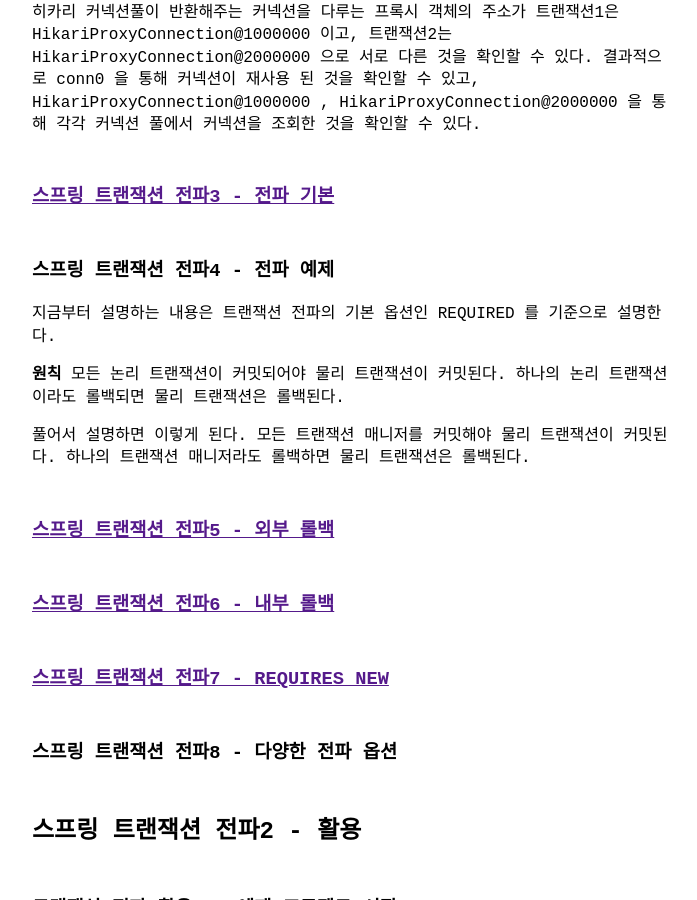
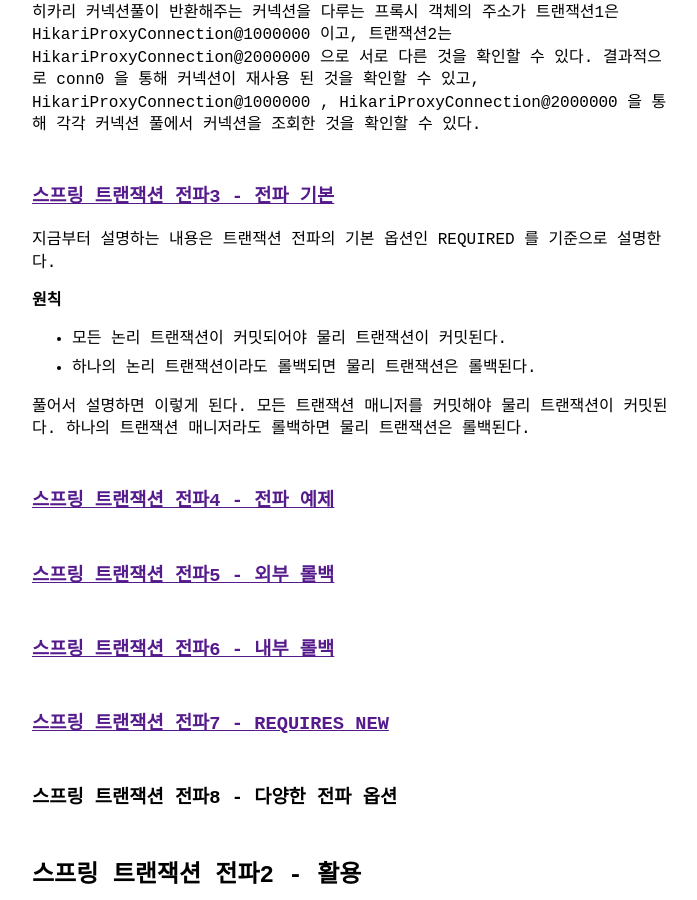
Before and after one commit to khjzzm/khjzzm.github.io, a Jekyll site: the page built from _posts/2022-06-29-Spring-Transaction.md, in a window 1280 px wide and 900 px high, scrolled down 7217 px. Shown: the whole window, without its empty margins (288-985 px from the left). Built offline with Jekyll 4.4.1, drawn with Linux system fonts in a browser that asks for light colours.

```diff
--- a/_posts/2022-06-29-Spring-Transaction.md
+++ b/_posts/2022-06-29-Spring-Transaction.md
@@ -259,25 +259,31 @@ HikariProxyConnection@1000000 , HikariProxyConnection@2000000 을 통해 각각
 커넥션을 조회한 것을 확인할 수 있다.
 
 ### [스프링 트랜잭션 전파3 - 전파 기본]()
-
-### 스프링 트랜잭션 전파4 - 전파 예제
 지금부터 설명하는 내용은 트랜잭션 전파의 기본 옵션인 REQUIRED 를 기준으로 설명한다.
 
 **원칙**
-모든 논리 트랜잭션이 커밋되어야 물리 트랜잭션이 커밋된다.
-하나의 논리 트랜잭션이라도 롤백되면 물리 트랜잭션은 롤백된다.
+- 모든 논리 트랜잭션이 커밋되어야 물리 트랜잭션이 커밋된다.
+- 하나의 논리 트랜잭션이라도 롤백되면 물리 트랜잭션은 롤백된다.
 
 풀어서 설명하면 이렇게 된다. 모든 트랜잭션 매니저를 커밋해야 물리 트랜잭션이 커밋된다. 하나의
 트랜잭션 매니저라도 롤백하면 물리 트랜잭션은 롤백된다.
 
+### [스프링 트랜잭션 전파4 - 전파 예제]()
+
+
 ### [스프링 트랜잭션 전파5 - 외부 롤백]()
+
 ### [스프링 트랜잭션 전파6 - 내부 롤백]()
+
 ### [스프링 트랜잭션 전파7 - REQUIRES_NEW]()
+
 ### 스프링 트랜잭션 전파8 - 다양한 전파 옵션
 
 ## 스프링 트랜잭션 전파2 - 활용
 ### 트랜잭션 전파 활용1 - 예제 프로젝트 시작
+
 ### 트랜잭션 전파 활용2 - 커밋, 롤백
+
 ### 트랜잭션 전파 활용3 - 단일 트랜잭션
 ### 트랜잭션 전파 활용4 - 전파 커밋
 ### 트랜잭션 전파 활용5 - 전파 롤백
```
Also changed, not shown: _posts/2023-01-19-spring-aop-point-cut.md (added, +20 -0 lines).
